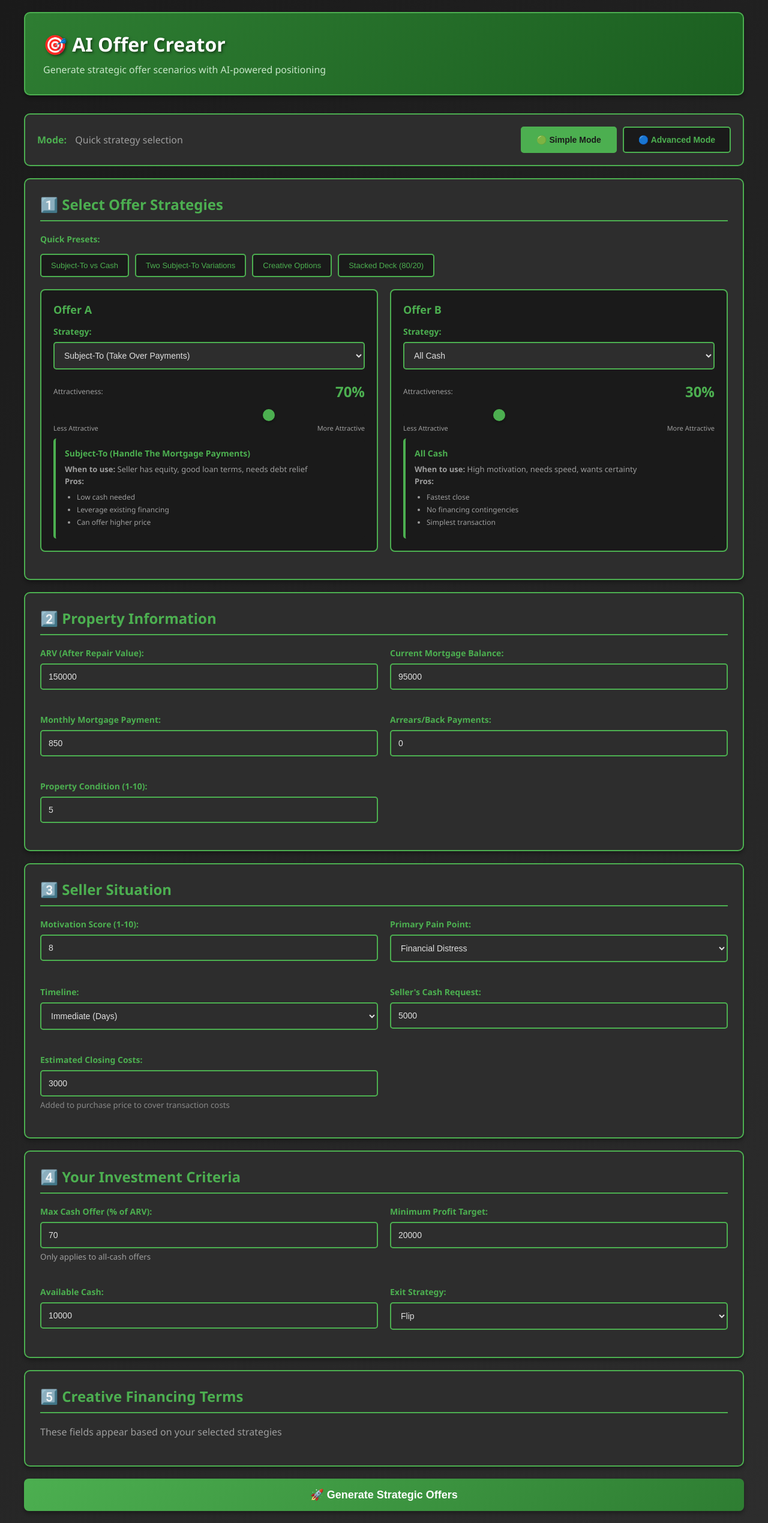
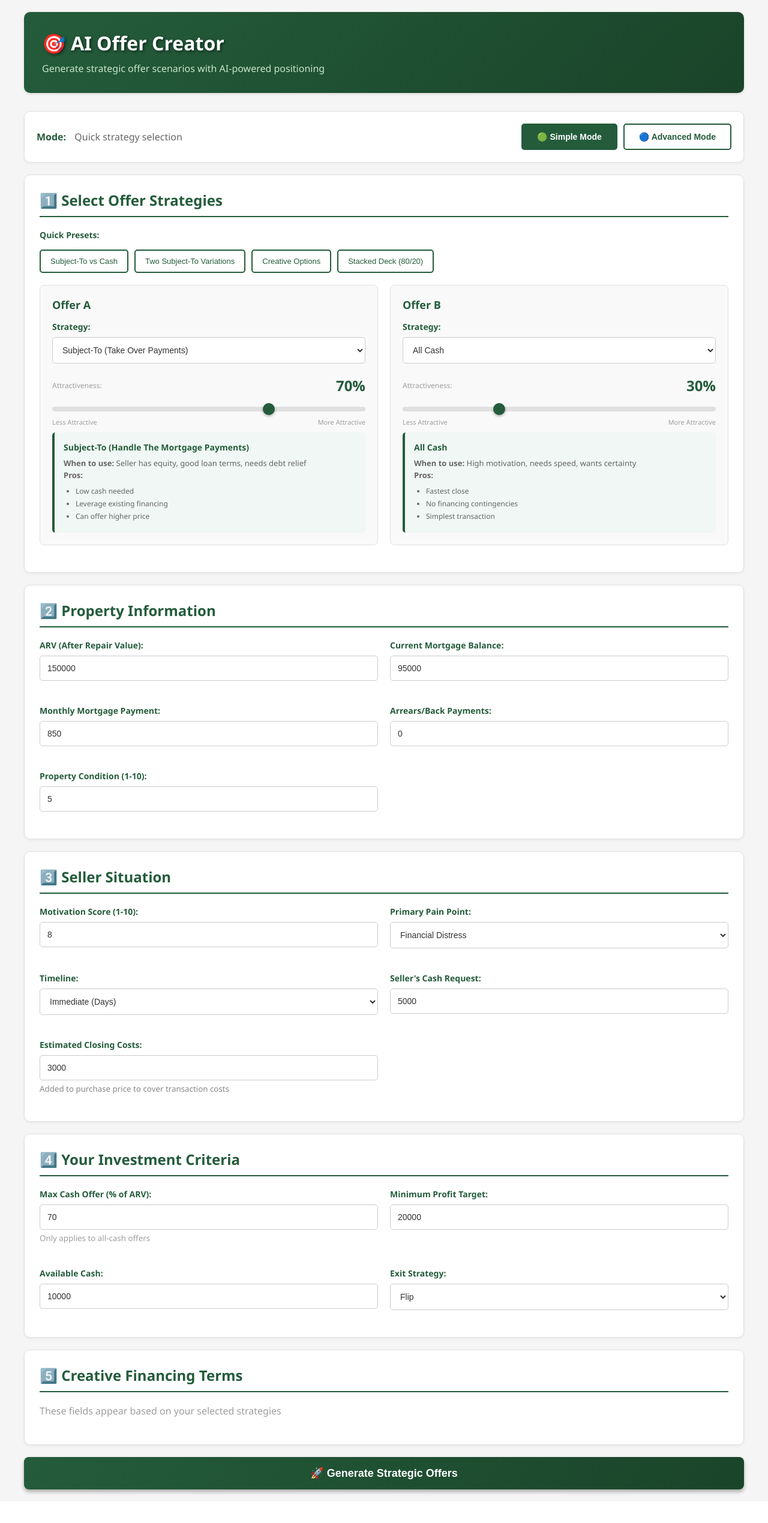
Before and after one commit to CommandoREI/ai-offer-creator, a Flask app: page / in a window 1280 px wide. Shown: the whole page at 60% size. After the commit the page ends 2493 px from the top, so only its background shows below. Run offline with Flask 3, Linux system fonts and the light colour scheme.

Commit message:
Update styling to match Commando branding - Change from dark theme to clean white theme with Commando green (#245c3b)

```diff
--- a/templates/index.html
+++ b/templates/index.html
@@ -13,8 +13,8 @@
 
         body {
             font-family: 'Segoe UI', Tahoma, Geneva, Verdana, sans-serif;
-            background: linear-gradient(135deg, #1a1a1a 0%, #2d2d2d 100%);
-            color: #e0e0e0;
+            background: #f5f5f5;
+            color: #333333;
             min-height: 100vh;
             padding: 20px;
         }
@@ -25,12 +25,12 @@
         }
 
         .header {
-            background: linear-gradient(135deg, #2e7d32 0%, #1b5e20 100%);
+            background: linear-gradient(135deg, #245c3b 0%, #1a4429 100%);
             padding: 30px;
             border-radius: 10px;
             margin-bottom: 30px;
-            box-shadow: 0 4px 6px rgba(0,0,0,0.3);
-            border: 2px solid #4caf50;
+            box-shadow: 0 2px 4px rgba(0,0,0,0.1);
+            border: none;
         }
 
         .header h1 {
@@ -46,11 +46,12 @@
         }
 
         .mode-toggle {
-            background: #2d2d2d;
+            background: #ffffff;
             padding: 20px;
             border-radius: 10px;
             margin-bottom: 20px;
-            border: 2px solid #4caf50;
+            border: 1px solid #e0e0e0;
+            box-shadow: 0 2px 4px rgba(0,0,0,0.05);
             display: flex;
             justify-content: space-between;
             align-items: center;
@@ -63,9 +64,9 @@
 
         .mode-btn {
             padding: 12px 24px;
-            border: 2px solid #4caf50;
-            background: #1a1a1a;
-            color: #4caf50;
+            border: 2px solid #245c3b;
+            background: #ffffff;
+            color: #245c3b;
             cursor: pointer;
             border-radius: 5px;
             font-size: 14px;
@@ -74,8 +75,8 @@
         }
 
         .mode-btn.active {
-            background: #4caf50;
-            color: #1a1a1a;
+            background: #245c3b;
+            color: #ffffff;
         }
 
         .mode-btn:hover {
@@ -84,19 +85,19 @@
         }
 
         .card {
-            background: #2d2d2d;
+            background: #ffffff;
             border-radius: 10px;
             padding: 25px;
             margin-bottom: 20px;
-            border: 2px solid #4caf50;
-            box-shadow: 0 4px 6px rgba(0,0,0,0.3);
+            border: 1px solid #e0e0e0;
+            box-shadow: 0 2px 4px rgba(0,0,0,0.05);
         }
 
         .card h2 {
-            color: #4caf50;
+            color: #245c3b;
             margin-bottom: 20px;
             font-size: 24px;
-            border-bottom: 2px solid #4caf50;
+            border-bottom: 2px solid #245c3b;
             padding-bottom: 10px;
         }
 
@@ -108,14 +109,14 @@
         }
 
         .offer-config {
-            background: #1a1a1a;
+            background: #f9f9f9;
             padding: 20px;
             border-radius: 8px;
-            border: 2px solid #4caf50;
+            border: 1px solid #e0e0e0;
         }
 
         .offer-config h3 {
-            color: #4caf50;
+            color: #245c3b;
             margin-bottom: 15px;
             font-size: 18px;
         }
@@ -126,7 +127,7 @@
 
         .form-group label {
             display: block;
-            color: #4caf50;
+            color: #245c3b;
             margin-bottom: 8px;
             font-weight: bold;
             font-size: 14px;
@@ -138,10 +139,10 @@
         .form-group textarea {
             width: 100%;
             padding: 12px;
-            background: #2d2d2d;
-            border: 2px solid #4caf50;
+            background: #ffffff;
+            border: 1px solid #cccccc;
             border-radius: 5px;
-            color: #e0e0e0;
+            color: #333333;
             font-size: 14px;
         }
 
@@ -167,7 +168,7 @@
         .weight-value {
             font-size: 24px;
             font-weight: bold;
-            color: #4caf50;
+            color: #245c3b;
         }
 
         .weight-label {
@@ -179,7 +180,7 @@
             width: 100%;
             height: 8px;
             border-radius: 5px;
-            background: #1a1a1a;
+            background: #e0e0e0;
             outline: none;
             -webkit-appearance: none;
         }
@@ -190,7 +191,7 @@
             width: 20px;
             height: 20px;
             border-radius: 50%;
-            background: #4caf50;
+            background: #245c3b;
             cursor: pointer;
             box-shadow: 0 2px 4px rgba(0,0,0,0.3);
         }
@@ -199,7 +200,7 @@
             width: 20px;
             height: 20px;
             border-radius: 50%;
-            background: #4caf50;
+            background: #245c3b;
             cursor: pointer;
             box-shadow: 0 2px 4px rgba(0,0,0,0.3);
         }
@@ -213,9 +214,9 @@
 
         .preset-btn {
             padding: 10px 16px;
-            background: #1a1a1a;
-            border: 2px solid #4caf50;
-            color: #4caf50;
+            background: #ffffff;
+            border: 2px solid #245c3b;
+            color: #245c3b;
             border-radius: 5px;
             cursor: pointer;
             font-size: 13px;
@@ -223,26 +224,26 @@
         }
 
         .preset-btn:hover {
-            background: #4caf50;
-            color: #1a1a1a;
+            background: #245c3b;
+            color: #ffffff;
         }
 
         .strategy-info {
-            background: #1a1a1a;
+            background: #f0f7f4;
             padding: 15px;
             border-radius: 5px;
             margin-top: 10px;
-            border-left: 4px solid #4caf50;
+            border-left: 4px solid #245c3b;
         }
 
         .strategy-info h4 {
-            color: #4caf50;
+            color: #245c3b;
             margin-bottom: 8px;
             font-size: 14px;
         }
 
         .strategy-info p {
-            color: #9e9e9e;
+            color: #666666;
             font-size: 13px;
             line-height: 1.5;
         }
@@ -253,13 +254,13 @@
         }
 
         .strategy-info li {
-            color: #9e9e9e;
+            color: #666666;
             font-size: 12px;
             margin-bottom: 4px;
         }
 
         .btn-primary {
-            background: linear-gradient(135deg, #4caf50 0%, #2e7d32 100%);
+            background: linear-gradient(135deg, #245c3b 0%, #1a4429 100%);
             color: white;
             padding: 16px 32px;
             border: none;
@@ -453,8 +454,8 @@
 
         <div class="mode-toggle">
             <div>
-                <strong style="color: #4caf50;">Mode:</strong>
-                <span id="modeDescription" style="color: #9e9e9e; margin-left: 10px;">Quick strategy selection</span>
+                <strong style="color: #245c3b;">Mode:</strong>
+                <span id="modeDescription" style="color: #666666; margin-left: 10px;">Quick strategy selection</span>
             </div>
             <div class="mode-buttons">
                 <button class="mode-btn active" onclick="setMode('simple')">🟢 Simple Mode</button>
```
Also changed, not shown: other parts of templates/index.html (+22 -22 lines).
